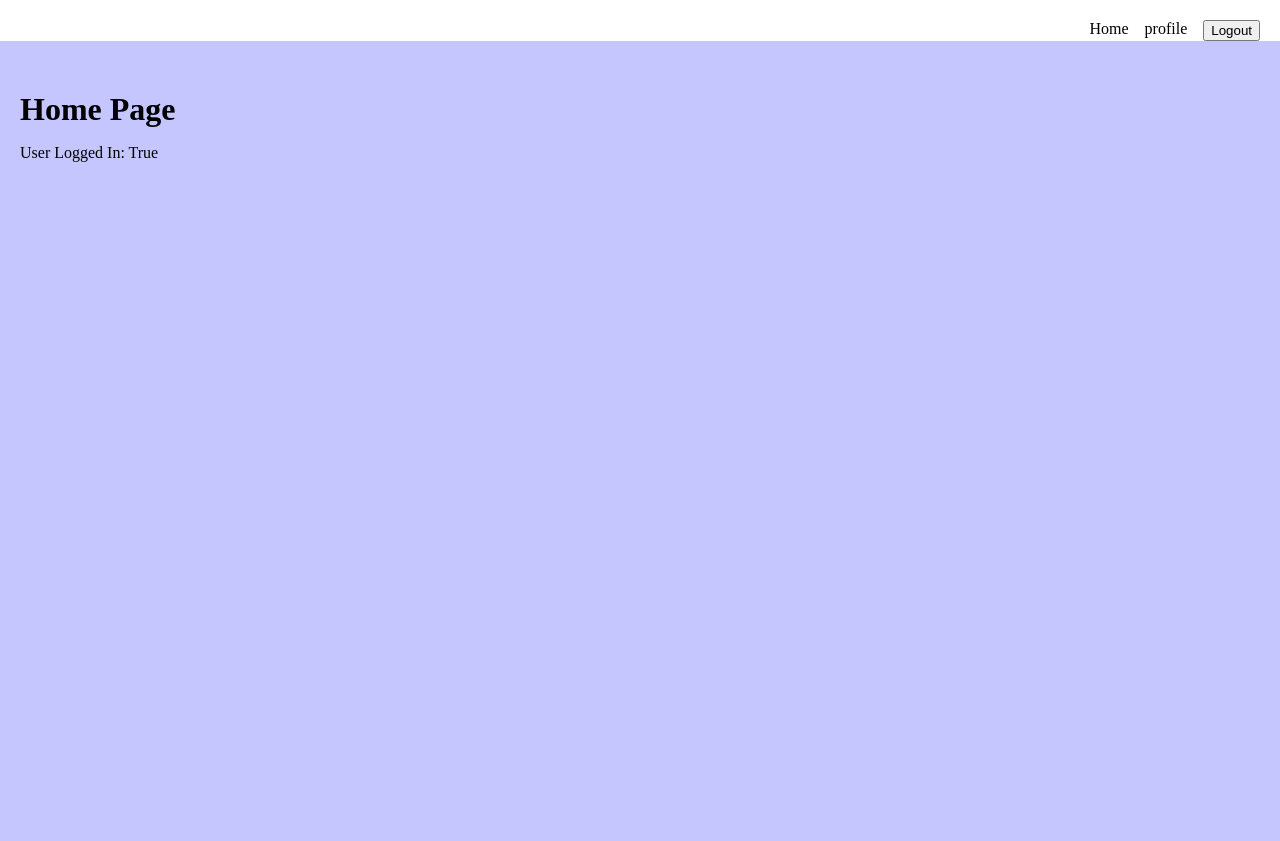
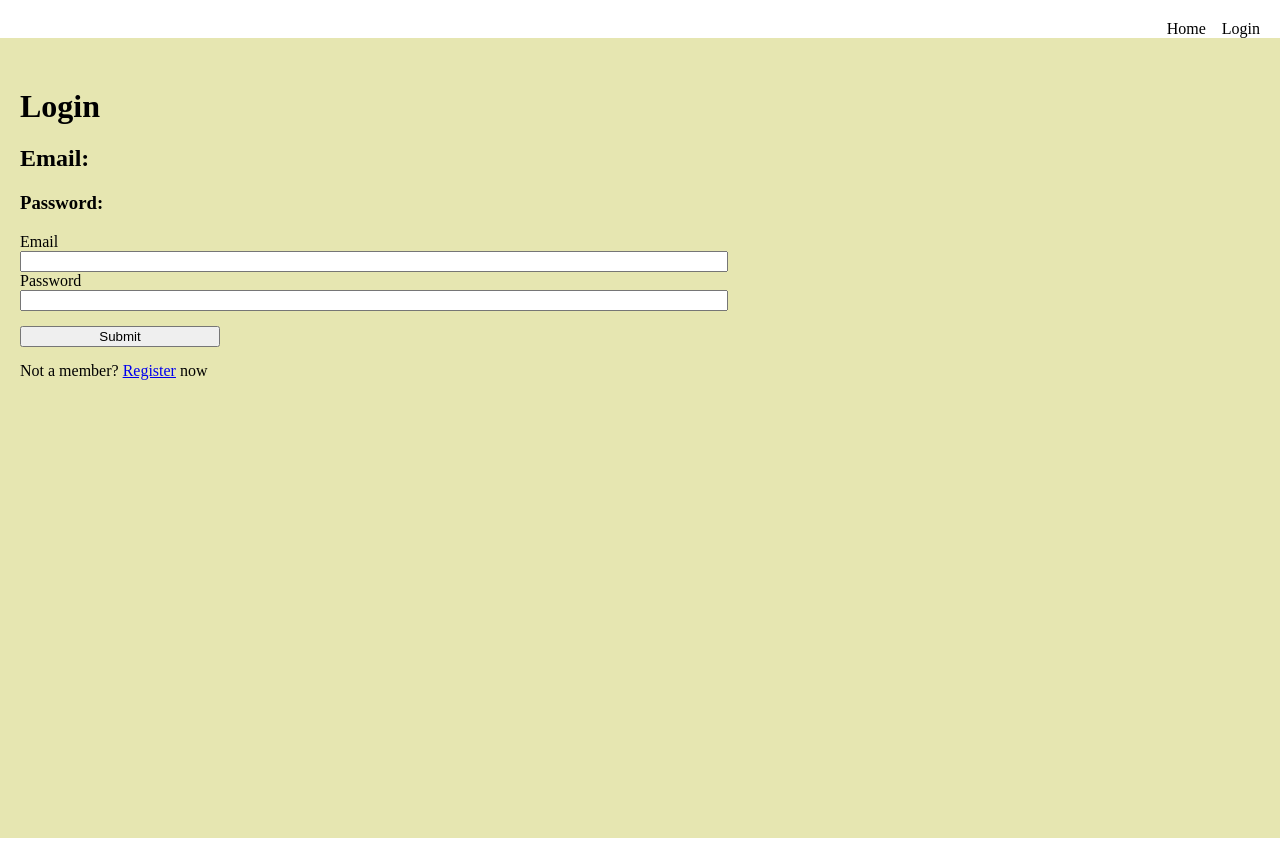
Before and after one commit to matthewcourtneydev/MERN-skeleton, a React (Create React App) app in the folder client/: page /login in a window 1280 px wide. Before the commit this address led to /. Built offline with nearby package versions, Linux system fonts and the light colour scheme.

Commit message:
mdc_mern I have the user persisting amoung the various components, some very basic user authentication going on, will flush out soon.

```diff
--- a/client/src/App.jsx
+++ b/client/src/App.jsx
@@ -1,6 +1,4 @@
 import { Routes, Route } from "react-router-dom";
-import { useState } from "react";
-
 import Homepage from "./pages/homepage";
 import LoginPage from "./pages/login-page";
 import RegisterPage from "./pages/register-page";
@@ -9,14 +7,17 @@ import UserPrivatePage from "./pages/user-private-page";
 import ErrorPage from "./pages/error-page";
 import PrivateRoutes from "./utils/private-routes";
 import Nav from './components/nav'
-import { AuthProvider } from "./contexts/auth-context";
+import { UserContext } from "./contexts/user-context"
 
 import "./App.scss";
 
 function App() {
+  const localStorageState = (JSON.parse(localStorage.getItem("user")) || {"user": "", "email": ""})
+
+  console.log(localStorageState)
   return (
-    <AuthProvider >
     <div className="App">
+      <UserContext.Provider value={localStorageState}>
       <Nav />
       <Routes>
         <Route path="/" element={<Homepage />} />
@@ -28,8 +29,8 @@ function App() {
         </Route>
         <Route path="*" element={<ErrorPage />} />
       </Routes>
+      </UserContext.Provider>
     </div>
-    </AuthProvider>
   );
 }
 
--- a/client/src/components/login-form.jsx
+++ b/client/src/components/login-form.jsx
@@ -1,13 +1,17 @@
-import React, { useState } from 'react';
+import React, { useState, useContext } from "react";
+import { useNavigate } from "react-router-dom";
+import { UserContext } from "../contexts/user-context";
 
 const LoginForm = () => {
+  const navigate = useNavigate();
+
   let initFormData = {
     email: "",
-        password: ""
-    }
+    password: "",
+  };
 
   const [formData, setFormData] = useState(initFormData);
-
+  const { userState, setUserState } = useContext(UserContext);
 
   const handleInputChange = (e) => {
     const { name, value } = e.target;
@@ -15,10 +19,13 @@ const LoginForm = () => {
       ...formData,
       [name]: value,
     });
-    }
+  };
 
   function handleSubmit() {
     console.log(formData);
+    localStorage.setItem("user", JSON.stringify({...formData, isAuth: true}));
+    navigate("/")
+    navigate(0);
     // POST LOGIN
     // AUTH USER
     // REDIRECT
@@ -28,13 +35,15 @@ const LoginForm = () => {
     <div id="login-form">
       <div className="form">
         <label htmlFor="email">Email</label>
-                <input type="email" name="email" onChange={handleInputChange}/>
+        <input type="email" name="email" onChange={handleInputChange} />
         <label htmlFor="password">Password</label>
-                <input type="password" name="password" onChange={handleInputChange}/>
-                <button onClick={handleSubmit} className='submit-btn'>Submit</button>
+        <input type="password" name="password" onChange={handleInputChange} />
+        <button onClick={handleSubmit} className="submit-btn">
+          Submit
+        </button>
       </div>
     </div>
   );
-}
+};
 
 export default LoginForm;
--- a/client/src/components/nav.jsx
+++ b/client/src/components/nav.jsx
@@ -1,19 +1,26 @@
-import React, { useState } from "react";
-import { useAuthContext, useUpdateAuthStatus } from '../contexts/auth-context';
+import React, { useContext } from "react";
+import { useNavigate } from "react-router-dom";
+import { UserContext } from "../contexts/user-context";
 
-const Nav = (props) => {
-  const authenticatedUser = useAuthContext();
-  const updatedUsersAuthenticationStatus = useUpdateAuthStatus();
+const Nav = () => {
+  const userState = useContext(UserContext);
+  const navigate = useNavigate();
+
+  function navLogout() {
+    localStorage.setItem("user", JSON.stringify({ email: "", password: ""}))
+    navigate("/");
+    navigate(0)
+  }
 
   return (
     <nav id="navbar">
       <ul className="nav-items">
-        {authenticatedUser ? (
+        {userState.email ? (
           <>
             <li className="nav-item"><a href="/">Home</a></li>
             {/* href will be for user.id */}
             <li className="nav-item"><a href="/sdasda/private">profile</a></li>
-            <button className="logout" onClick={updatedUsersAuthenticationStatus}>Logout</button>
+            <button className="logout" onClick={navLogout}>Logout</button>
           </>
         ) : (
           <>
--- a/client/src/contexts/auth-context.jsx
+++ /dev/null
@@ -1,37 +0,0 @@
-import React, { useContext, useState } from "react";
-
-const AuthContext = React.createContext();
-const UpdateAuthContext = React.createContext();
-
-export function useAuthContext() {
-    return useContext(AuthContext)
-}
-
-export function useUpdateAuthStatus() {
-    return useContext(UpdateAuthContext)
-}
-
-export function AuthProvider({ children }) {
-  const [isAuthenticated, setIsAuthenticated] = useState(true);
-
-  function updateAuthStatus() {
-    setIsAuthenticated((prevIsAuthenticated) => !prevIsAuthenticated);
-    console.log(isAuthenticated)
-  }
-
-  function authContextLogin() {
-    console.log("Logged In")
-  }
-
-  function authContextLogout() {
-    console.log("Logged Out")
-  }
-
-  return (
-    <AuthContext.Provider value={isAuthenticated}>
-      <UpdateAuthContext.Provider value={updateAuthStatus}>
-        {children}
-      </UpdateAuthContext.Provider>
-    </AuthContext.Provider>
-  );
-}
--- /dev/null
+++ b/client/src/contexts/user-context.jsx
@@ -0,0 +1,3 @@
+import { createContext } from "react";
+
+export const UserContext = createContext(null);
--- a/client/src/pages/error-page.jsx
+++ b/client/src/pages/error-page.jsx
@@ -1,7 +1,6 @@
 import React, { useState } from 'react';
 
 const ErrorPage = () => {
-    const [isLoggedIn, setIsLoggedIn] = useState(false);
     return (
         <div className="page" id="error-page">
             <div className="page-content">
--- a/client/src/pages/homepage.jsx
+++ b/client/src/pages/homepage.jsx
@@ -1,16 +1,16 @@
-import React, { useState } from 'react';
-
-import { useAuthContext, useUpdateAuthStatus } from '../contexts/auth-context';
+import React, { useContext, useState } from 'react';
+import { UserContext } from '../contexts/user-context';
 
 const Homepage = () => {
-    const authenticatedUser = useAuthContext();
-    const updatedUsersAuthenticationStatus = useUpdateAuthStatus();
+    const userState = useContext(UserContext);
 
+    console.log(userState)
     return (
         <div id="homepage" className="page">
             <div className="page-content">
                 <h1>Home Page</h1>
-                <p>User Logged In: { authenticatedUser ? (<span>True</span>) : (<span>False</span>)}</p>
+                <h2>Email: {userState.email}</h2>
+                <h3>PassWord: {userState.password}</h3>
             </div>
         </div>
     );
--- a/client/src/pages/login-page.jsx
+++ b/client/src/pages/login-page.jsx
@@ -1,24 +1,25 @@
-import React, { useState, useEffect } from "react";
+import React, { useState, useEffect, useContext } from "react";
 import { Link, useNavigate } from "react-router-dom";
 import LoginForm from "../components/login-form";
-import { useAuthContext } from '../contexts/auth-context';
+import { UserContext } from "../contexts/user-context";
 
 
 const LoginPage = () => {
-  const authenticatedUser = useAuthContext();
   const navigate = useNavigate();
+  const userState = useContext(UserContext);
 
-  console.log(authenticatedUser)
   useEffect(() => {
-    if (authenticatedUser) {
+    if (userState.isAuth === true) {
       navigate("/")
     }
-  }, [authenticatedUser])
+  }, [userState])
 
   return (
     <div id="login-page" className="page">
       <div className="page-content">
         <h1>Login</h1>
+        <h2>Email: {userState.email}</h2>
+        <h3>Password: {userState.password}</h3>
         <LoginForm />
         <span>
           Not a member? <Link to={"/register"}>Register</Link> now
--- a/client/src/pages/register-page.jsx
+++ b/client/src/pages/register-page.jsx
@@ -1,17 +1,18 @@
-import React, { useEffect } from "react";
+import React, { useEffect, useContext } from "react";
 import { Link, useNavigate } from "react-router-dom";
 import RegisterForm from "../components/register-form";
-import { useAuthContext } from "../contexts/auth-context";
+import { UserContext } from "../contexts/user-context";
 
 const RegisterPage = () => {
-  const authenticatedUser = useAuthContext();
+  const userState = useContext(UserContext);
   const navigate = useNavigate();
 
   useEffect(() => {
-    if (authenticatedUser) {
-      navigate("/");
+    if (userState.isAuth === true) {
+      navigate("/")
     }
-  }, []);
+  }, [userState])
+
   return (
     <div id="register-page" className="page">
       <div className="page-content">
--- a/client/src/pages/user-private-page.jsx
+++ b/client/src/pages/user-private-page.jsx
@@ -1,14 +1,16 @@
-import React from "react";
+import React, { useContext } from "react";
+import { UserContext } from "../contexts/user-context";
 import { useNavigate } from "react-router-dom";
-import { useAuthContext } from "../contexts/auth-context";
 
 const UserPrivatePage = () => {
-  const authenticatedUser = useAuthContext();
+  const userState = useContext(UserContext);
   const navigate = useNavigate();
+
+  console.log(userState)
 
   return (
     <>
-      {authenticatedUser ? (
+      {userState.isAuth ? (
         <div id="user-private-page" className="page">
           <div className="page-content">
             <h1>User Private Page</h1>
```
Also changed, not shown: 1 other file (tests, documents, lock files or other folders). Lines whose indentation alone changed are shown as unchanged.
